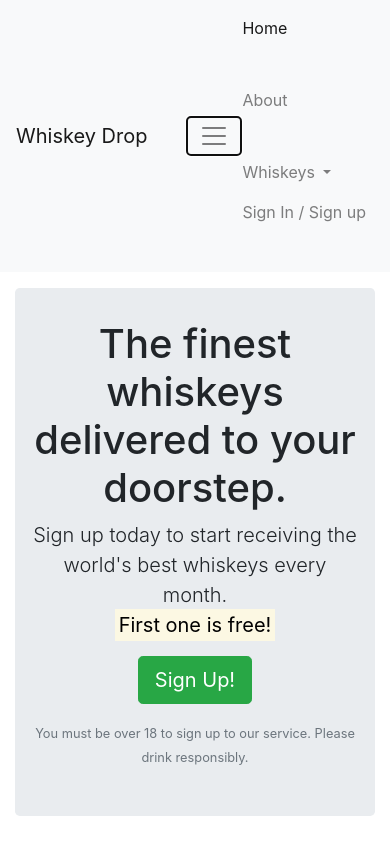
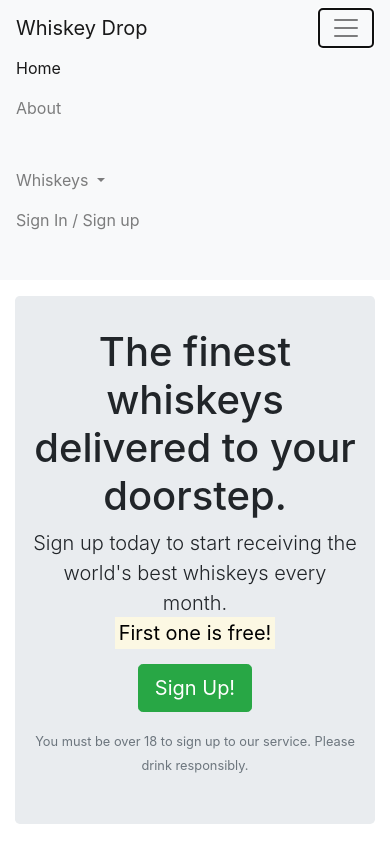
Before and after one commit to shielh/BootstrapWhiskey, a plain HTML site: page index.html in a window 390 px wide. Both pictures are taken after a click on the button "Toggle navigation". Shown: the top 844 px of the page. Drawn offline with nearby package versions, Linux system fonts and the light colour scheme.

Commit message:
fix issue with navbar displaying on screens bigger than mobile device

```diff
--- a/index.html
+++ b/index.html
@@ -11,21 +11,21 @@
 
 <body>
     <nav class="navbar navbar-light bg-light navbar-expand-sm">
-        <a href="/" class="navbar-brand">Whiskey Drop</a>
+        <a href="/" class="navbar-brand">
+                    Whiskey Drop</a>
 
-        <button class="navbar-toggler ml-auto"  type="button" data-toggle="collapse" data-target="#navbarNavDropdown" aria-controls="navbarNavDropdown" aria-expanded="false"
-                aria-label="Toggle navigation"> <!--ml-auto pushes to the right. data-toggle tells Bootstrap this button is trigger for collapsible element. data-target gives ID of collapsible element. aria=accessible rich internet applications-->
-        <span class="navbar-toggler-icon"></span> <!--provides the three bar icon for the button-->
-        </button>
+        <button class="navbar-toggler ml-auto" type="button" data-toggle="collapse" data-target="#navbarNavDropdown" aria-controls="navbarNavDropdown" aria-expanded="false" aria-label="Toggle navigation">
+        <span class="navbar-toggler-icon"></span></button> <!--provides the three bar icon for the button-->
+        <!--ml-auto pushes to the right. data-toggle tells Bootstrap this button is trigger for collapsible element. data-target gives ID of collapsible element. aria=accessible rich internet applications-->
 
-        <div class="collapse nabvar-collapse" id="navbarNavDropdown"> <!--ID matches data-target in button above-->
+            <div class="collapse navbar-collapse" id="navbarNavDropdown"> <!--ID matches data-target in button above-->
 
-            <ul class="navbar-nav mr-auto"> <!--pushes nav content over to the left-->
-                <li class="active nav-item mr-2"><a class="nav-link" href="/">Home</li> <!--class as active makes it highlighted-->
-                <li class="nav-item mr-2"><a class="nav-link" href="/">About</li>
-                <li class="nav-item dropdown">
-                    <a class="nav-link dropdown-toggle" href="#" id="navbarDropdownMenuLink" role="button" data-toggle="dropdown" aria-haspopup="true" aria-expanded="false">
-                    Whiskeys
+                <ul class="navbar-nav mr-auto"> <!--pushes nav content over to the left-->
+                    <li class="active nav-item mr-2"><a class="nav-link" href="/">Home</a></li> <!--class as active makes it highlighted-->
+                    <li class="nav-item mr-2"><a class="nav-link" href="/">About</li>
+                    <li class="nav-item dropdown">
+                        <a class="nav-link dropdown-toggle" href="#" id="navbarDropdownMenuLink" role="button" data-toggle="dropdown" aria-haspopup="true" aria-expanded="false">
+                        Whiskeys
                     </a>
                         <div class="dropdown-menu" aria-labelledby="navbarDropdownMenuLink">
                             <a class="dropdown-item" href="#">Irish</a>
```
